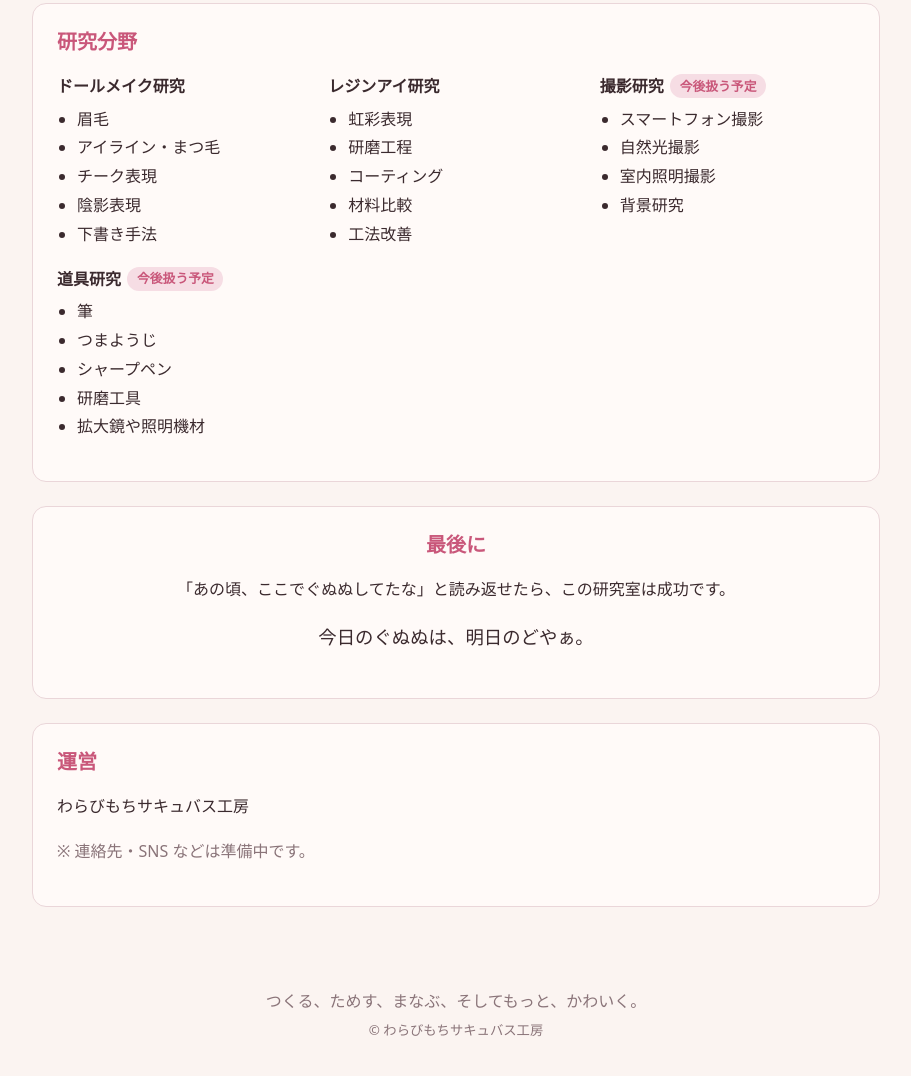
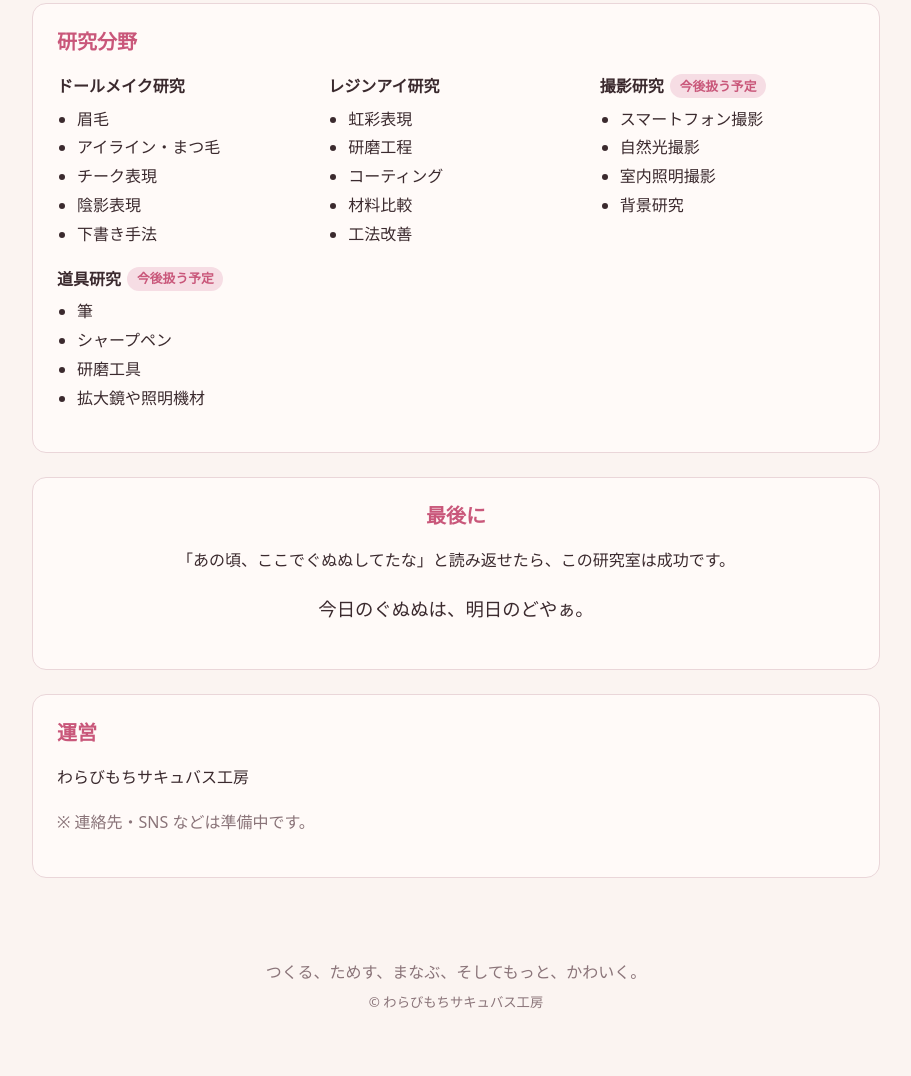
Before and after one commit to warabimochi-succubus-atelier/doll-technical-laboratory, an Astro site: page /about in a window 1280 px wide. Shown: the part 1629-2705 px from the top of the page, without its empty margins (184-1095 px from the left). After the commit the page ends 2676 px from the top, so only its background shows below. Built offline with nearby package versions, Linux system fonts and the light colour scheme; Astro itself is replaced by a stand-in of ours; a web font is replaced by a local one.

Commit message:
研究分野の道具研究から「つまようじ」を削除
Co-Authored-By: Claude Opus 5.5 <noreply@anthropic.com>

```diff
--- a/src/pages/about.astro
+++ b/src/pages/about.astro
@@ -19,7 +19,7 @@ const fields = [
   },
   {
     name: '道具研究',
-    items: ['筆', 'つまようじ', 'シャープペン', '研磨工具', '拡大鏡や照明機材'],
+    items: ['筆', 'シャープペン', '研磨工具', '拡大鏡や照明機材'],
     planned: true,
   },
 ];
```
